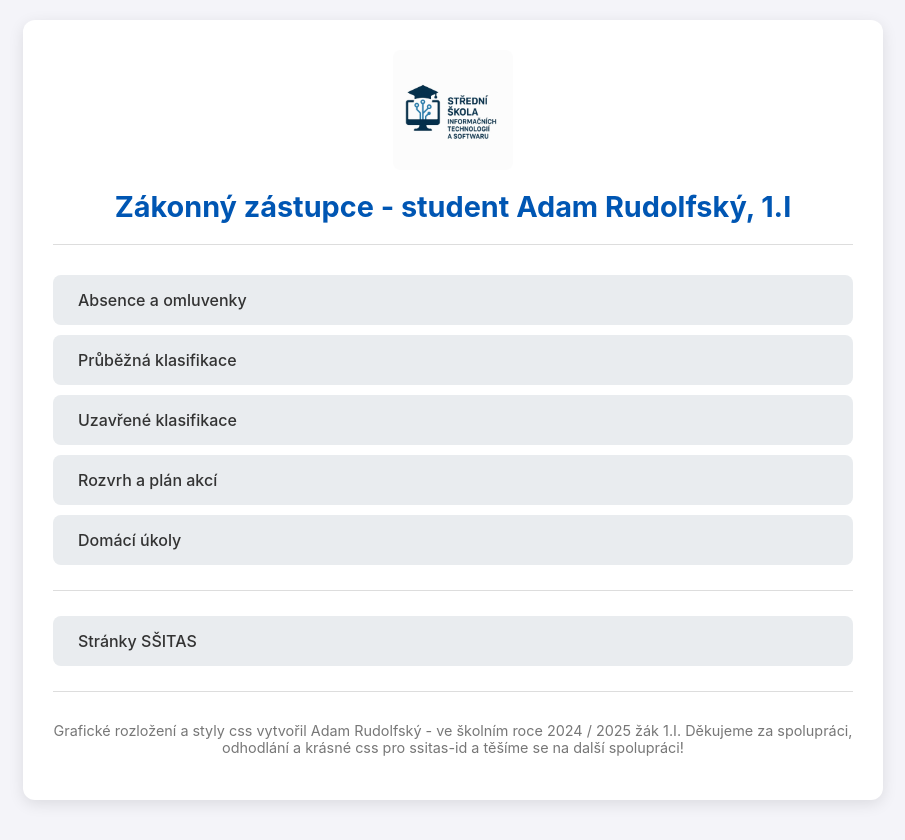
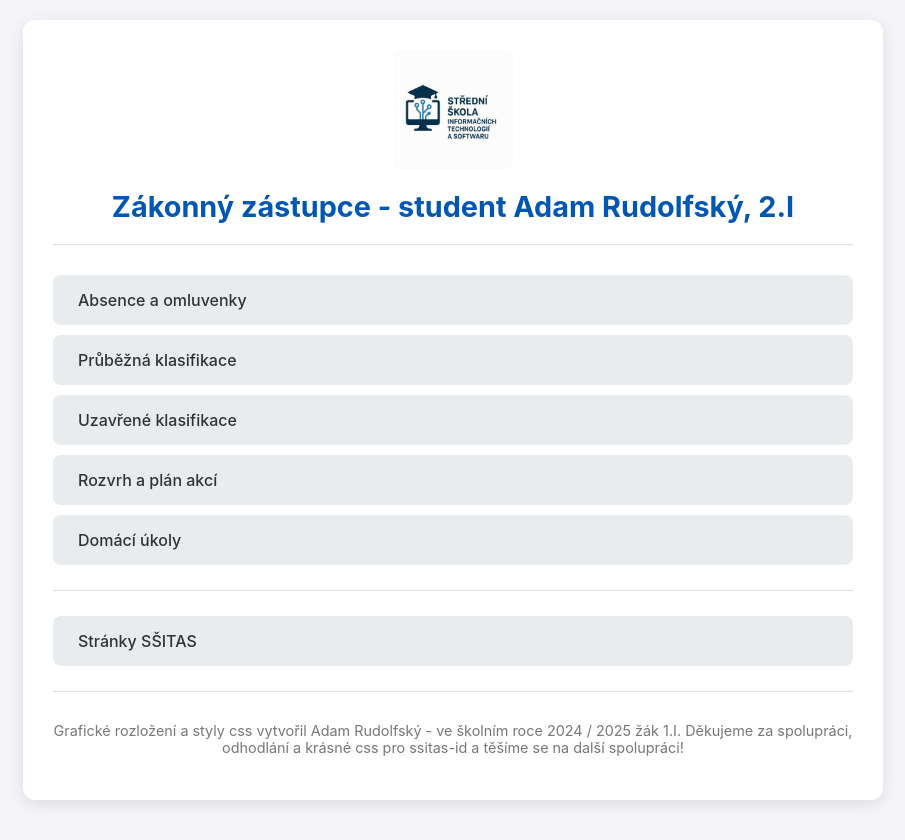
Before and after one commit to ssitas/zastupcez, a plain HTML site: page index.html in a window 1280 px wide. Shown: the whole page, without its empty margins (187-1092 px from the left). Drawn offline with Linux system fonts and the light colour scheme.

Commit message:
Update index.html

```diff
--- a/index.html
+++ b/index.html
@@ -10,7 +10,7 @@
     <div class="container">
         <header>
             <img src="logo.jpg" alt="Logo SŠITAS" class="logo">
-            <h1>Zákonný zástupce - student Adam Rudolfský, 1.I</h1>
+            <h1>Zákonný zástupce - student Adam Rudolfský, 2.I</h1>
         </header>
 
         <main>
```
